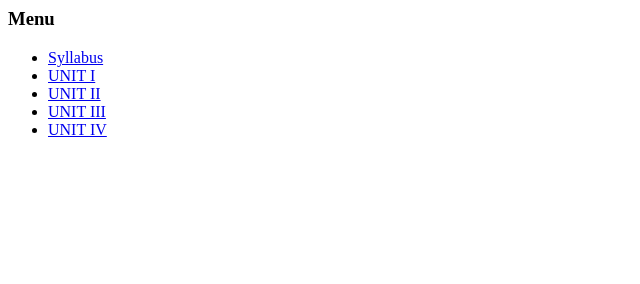
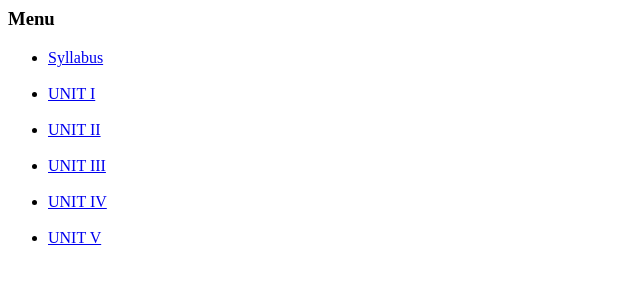
Before and after one commit to padma79/webprograms, a plain HTML site: page index.html in a window 1280 px wide. Shown: the whole page, without its empty margins (0-640 px from the left). Drawn offline with Linux system fonts and the light colour scheme.

Commit message:
Update index.html

```diff
--- a/index.html
+++ b/index.html
@@ -5,11 +5,12 @@
 <body>
 <h3> Menu </h3>
 <ul>
-<li> <a href = "Syllabus.pdf" target = "secondframe"> Syllabus </a><br>
-<li> <a href = "Unit1.pdf" target = "secondframe"> UNIT I </a><br>
-<li> <a href = "Unit2.pdf" target = "secondframe"> UNIT II </a><br>
-<li> <a href = "Unit3.pdf" target = "secondframe"> UNIT III </a><br>
-<li> <a href = "Unit4.pdf" target = "secondframe"> UNIT IV </a><br>
+<li> <a href = "Syllabus.pdf" target = "secondframe"> Syllabus </a><br><br>
+<li> <a href = "Unit1.pdf" target = "secondframe"> UNIT I </a><br><br>
+<li> <a href = "Unit2.pdf" target = "secondframe"> UNIT II </a><br><br>
+<li> <a href = "Unit3.pdf" target = "secondframe"> UNIT III </a><br><br>
+<li> <a href = "Unit4.pdf" target = "secondframe"> UNIT IV </a><br><br>
+<li> <a href = "Unit5.pdf" target = "secondframe"> UNIT V </a><br><br>
 </ul>
 </body>
 </html>
```
